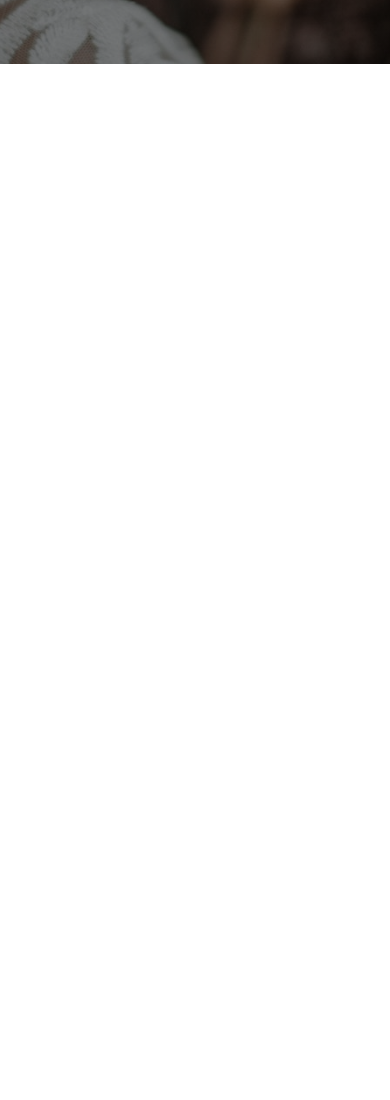
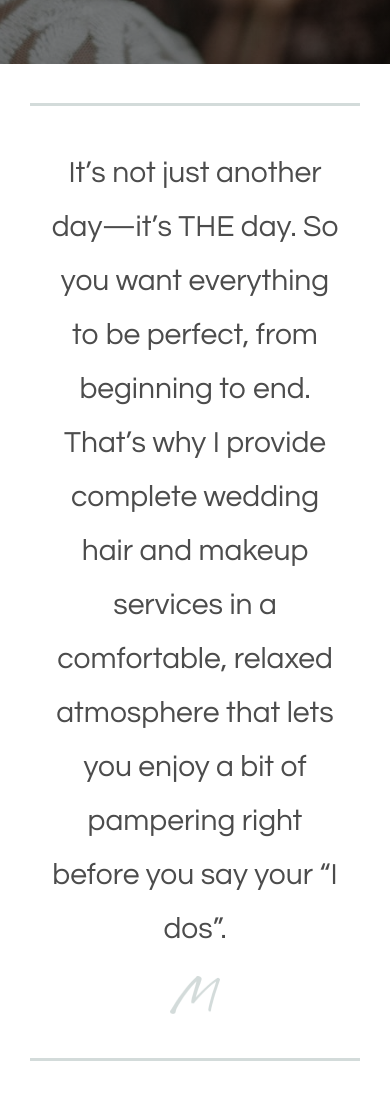
Before and after one commit to jerome310/Wedding-Website, a plain HTML site: page index.html in a window 390 px wide. Shown: the part 636-1736 px from the top of the page. Before the commit the page ends 844 px from the top, so only its background shows below. Drawn offline with Linux system fonts and the light colour scheme.

Commit message:
header paragraph responsive section

```diff
--- a/css/style.css
+++ b/css/style.css
@@ -59,7 +59,32 @@
   transition: 0.8s;
 }
 
+.header-par {
+  margin: 10% 30px;
+}
 
+.header-par-border {
+  border-top: 3px solid rgb(211,219,218);
+  border-bottom: 3px solid rgb(211,219,218);
+  width: 85%;
+  margin: 0 auto;
+  padding: 40px 0px;
+  text-align: center;
+}
+
+.header-par-border p {
+  font-family: 'Questrial', sans-serif;
+  color: rgb(76,76,76);
+  font-size: 30px;
+  text-align: center;
+  line-height: 1.8;
+  padding: 0 15px;
+}
+
+.header-par-img {
+ width: 50px;
+ padding-top: 20px;
+}
 
 @media only screen and (max-width: 600px) {
 .mischa-image {
@@ -70,4 +95,7 @@
   font-size: 25px;
   margin-bottom: 20%;
 }
+.header-par-border {
+  width: 100%;
 }
+}
--- a/index.html
+++ b/index.html
@@ -7,6 +7,8 @@
     <link rel="stylesheet" href="/css/style.css">
     <!-- Google Fonts -->
     <link href="https://fonts.googleapis.com/css2?family=Roboto&display=swap" rel="stylesheet">
+    <!-- Google Fonts letters from header par and on -->
+    <link href="https://fonts.googleapis.com/css2?family=Questrial&display=swap" rel="stylesheet">
 </head>
 <body>
     <div class="container">
@@ -26,6 +28,16 @@
             </div>
            </div>
        </div>
+       <!-- start of header paragraph -->
+       <div class="header-par">
+           <div class="header-par-border">
+               <p>
+                It’s not just another day—it’s THE day. So you want everything to be perfect, from beginning to end. That’s why I provide complete wedding hair and makeup services in a comfortable, relaxed atmosphere that lets you enjoy a bit of pampering right before you say your “I dos”.
+               </p>
+               <img class="header-par-img" src="/img/logo.png" alt="Website logo">
+           </div>
+       </div>
+        <!-- end of header paragraph -->
     </div>
 </body>
 </html>
```
